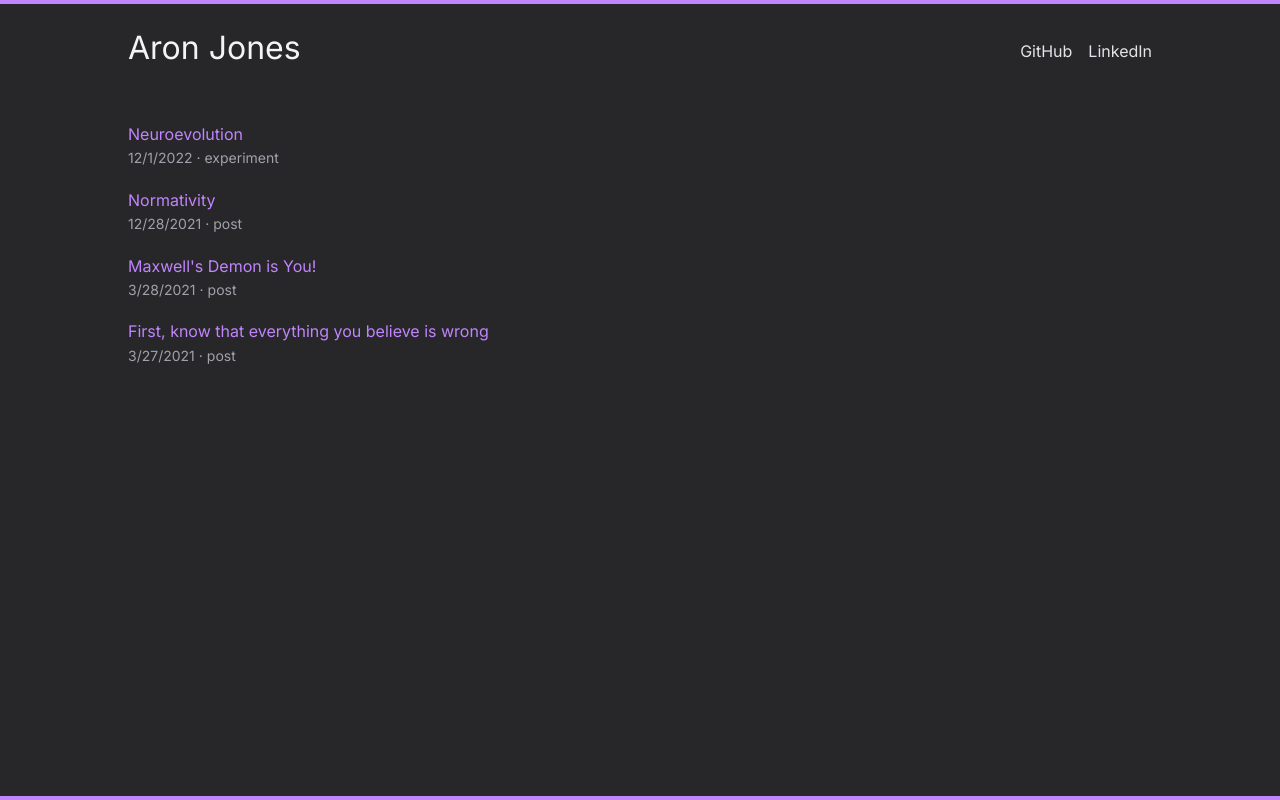
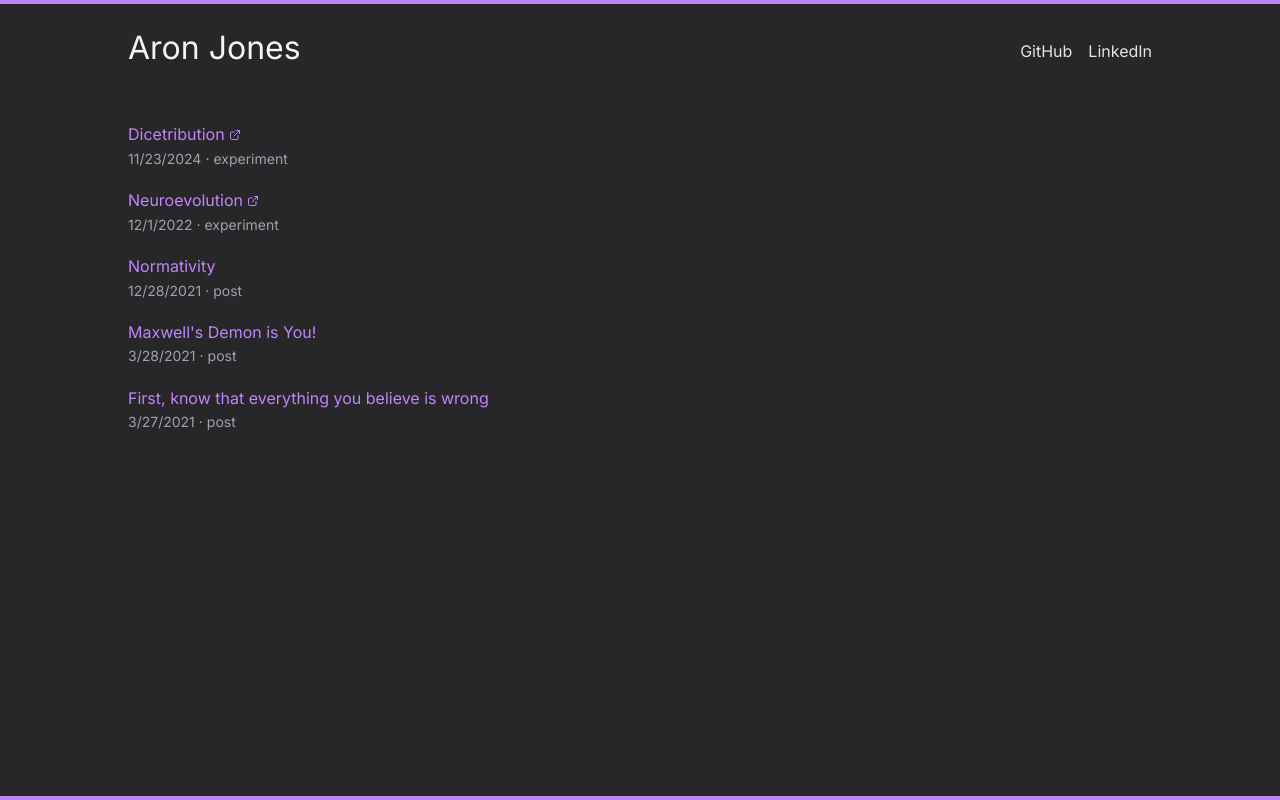
Before and after one commit to defrex/defrex-com, a Next.js app: page / in a window 1280 px wide. Built offline with nearby package versions, Linux system fonts and the light colour scheme.

Commit message:
add dicetribution

```diff
--- a/src/app/page.tsx
+++ b/src/app/page.tsx
@@ -5,11 +5,18 @@ import { Stack } from '@/components/stack'
 import { TextLink } from '@/components/text-link'
 import { Text } from '@/components/text/text'
 import { postList } from '@/lib/post-list'
+import { ExternalLinkIcon } from 'lucide-react'
 
 const experiments = [
   {
+    title: 'Dicetribution',
+    href: 'https://dicestribution.com/',
+    date: new Date('2024-11-23'),
+    type: 'experiment',
+  },
+  {
     title: 'Neuroevolution',
-    href: 'https://neuroevolution.defrex.com',
+    href: 'https://neuroevolution.defrex.com/',
     date: new Date('2022-12-01'),
     type: 'experiment',
   },
@@ -32,7 +39,12 @@ export default function Page() {
           className="group block"
         >
           <Stack gap={3}>
-            <Text value={item.title} color="inherit" />
+            <Inline gap={1}>
+              <Text value={item.title} color="inherit" />
+              {'href' in item && !item.href.startsWith('/') ? (
+                <ExternalLinkIcon className="size-3" />
+              ) : null}
+            </Inline>
             <Inline gap={1}>
               <Text value={item.date.toLocaleDateString()} size="sm" color="light" />
               <Text value="·" size="sm" color="light" />
```
